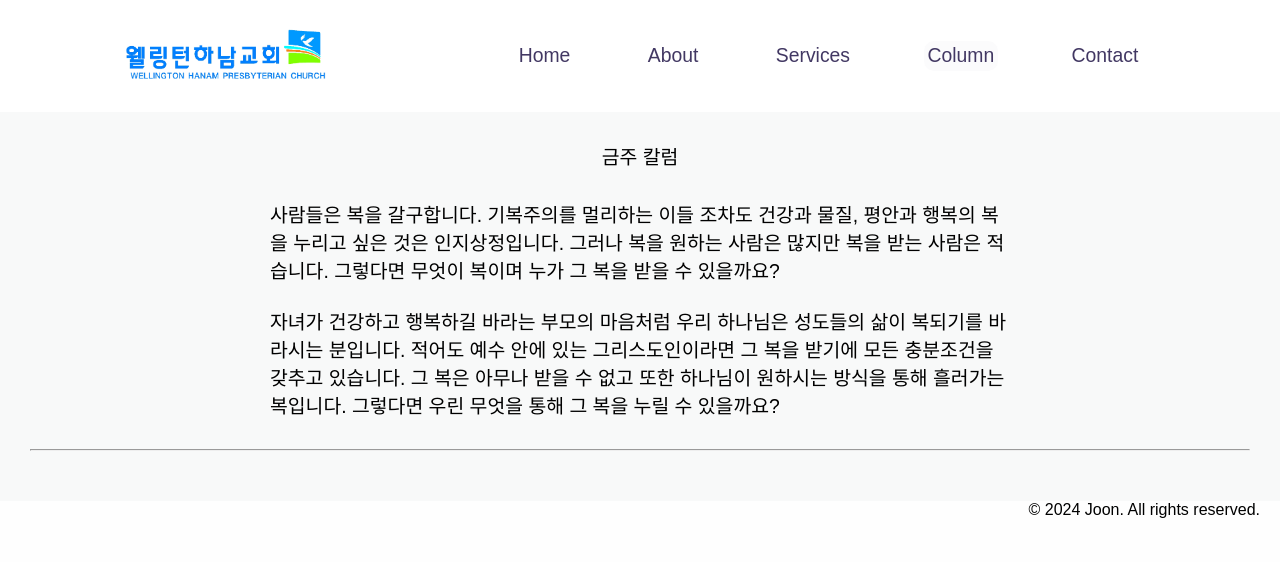
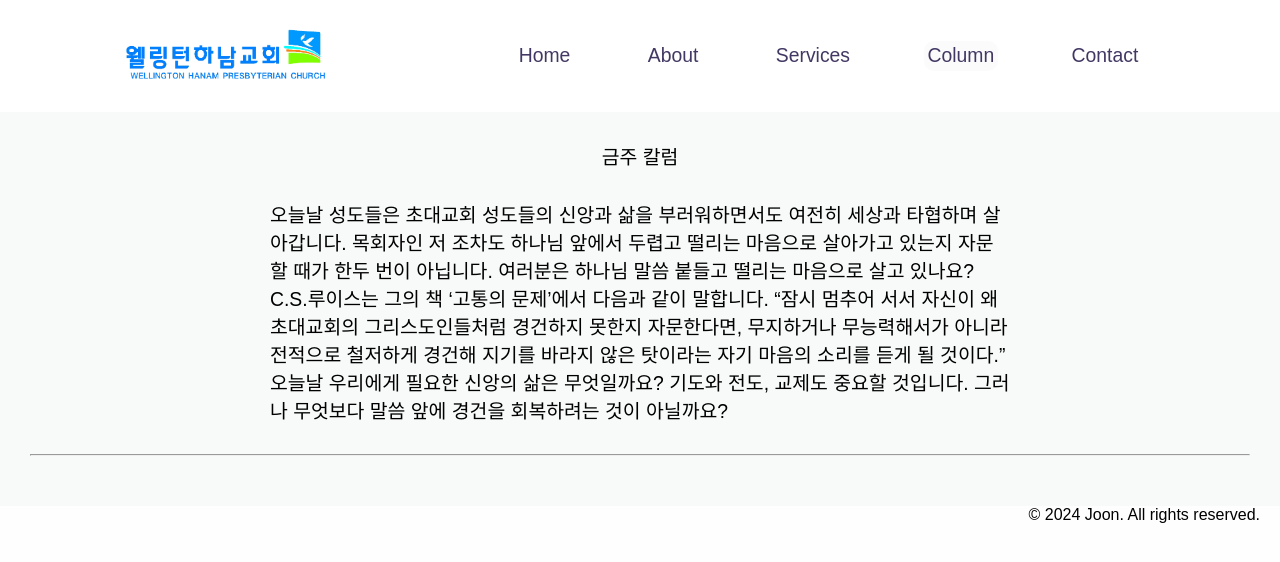
Before and after one commit to myexistance/hanamchurch, a React (Vite) app: page /column in a window 1280 px wide. Shown: the top 562 px of the page. Built offline with nearby package versions, Linux system fonts and the light colour scheme.

Commit message:
weekly column updated

```diff
--- a/src/components/pages/Column.jsx
+++ b/src/components/pages/Column.jsx
@@ -9,8 +9,9 @@ export const Column = () => {
       <div style={{ textAlign: 'center', marginBottom: '10px' }}>
         <h3>금주 칼럼</h3>
         <div style={{ textAlign: 'left',maxWidth: '800px', margin: '0 auto', padding: '30px' }}>
-      <p>사람들은 복을 갈구합니다. 기복주의를 멀리하는 이들 조차도 건강과 물질, 평안과 행복의 복을 누리고 싶은 것은 인지상정입니다. 그러나 복을 원하는 사람은 많지만 복을 받는 사람은 적습니다. 그렇다면 무엇이 복이며 누가 그 복을 받을 수 있을까요?<br></br><br></br>
-      자녀가 건강하고 행복하길 바라는 부모의 마음처럼 우리 하나님은 성도들의 삶이 복되기를 바라시는 분입니다. 적어도 예수 안에 있는 그리스도인이라면 그 복을 받기에 모든 충분조건을 갖추고 있습니다. 그 복은 아무나 받을 수 없고 또한 하나님이 원하시는 방식을 통해 흘러가는 복입니다. 그렇다면 우린 무엇을 통해 그 복을 누릴 수 있을까요? </p>
+      <p>오늘날 성도들은 초대교회 성도들의 신앙과 삶을 부러워하면서도 여전히 세상과 타협하며 살아갑니다. 목회자인 저 조차도 하나님 앞에서 두렵고 떨리는 마음으로 살아가고 있는지 자문할 때가 한두 번이 아닙니다. 여러분은 하나님 말씀 붙들고 떨리는 마음으로 살고 있나요?
+      C.S.루이스는 그의 책 ‘고통의 문제’에서 다음과 같이 말합니다. “잠시 멈추어 서서 자신이 왜 초대교회의 그리스도인들처럼 경건하지 못한지 자문한다면, 무지하거나 무능력해서가 아니라 전적으로 철저하게 경건해 지기를 바라지 않은 탓이라는 자기 마음의 소리를 듣게 될 것이다.”
+      오늘날 우리에게 필요한 신앙의 삶은 무엇일까요? 기도와 전도, 교제도 중요할 것입니다. 그러나 무엇보다 말씀 앞에 경건을 회복하려는 것이 아닐까요?  </p>
 
       </div>
 
```
Also changed, not shown: 2 other files (tests, documents, lock files or other folders).
